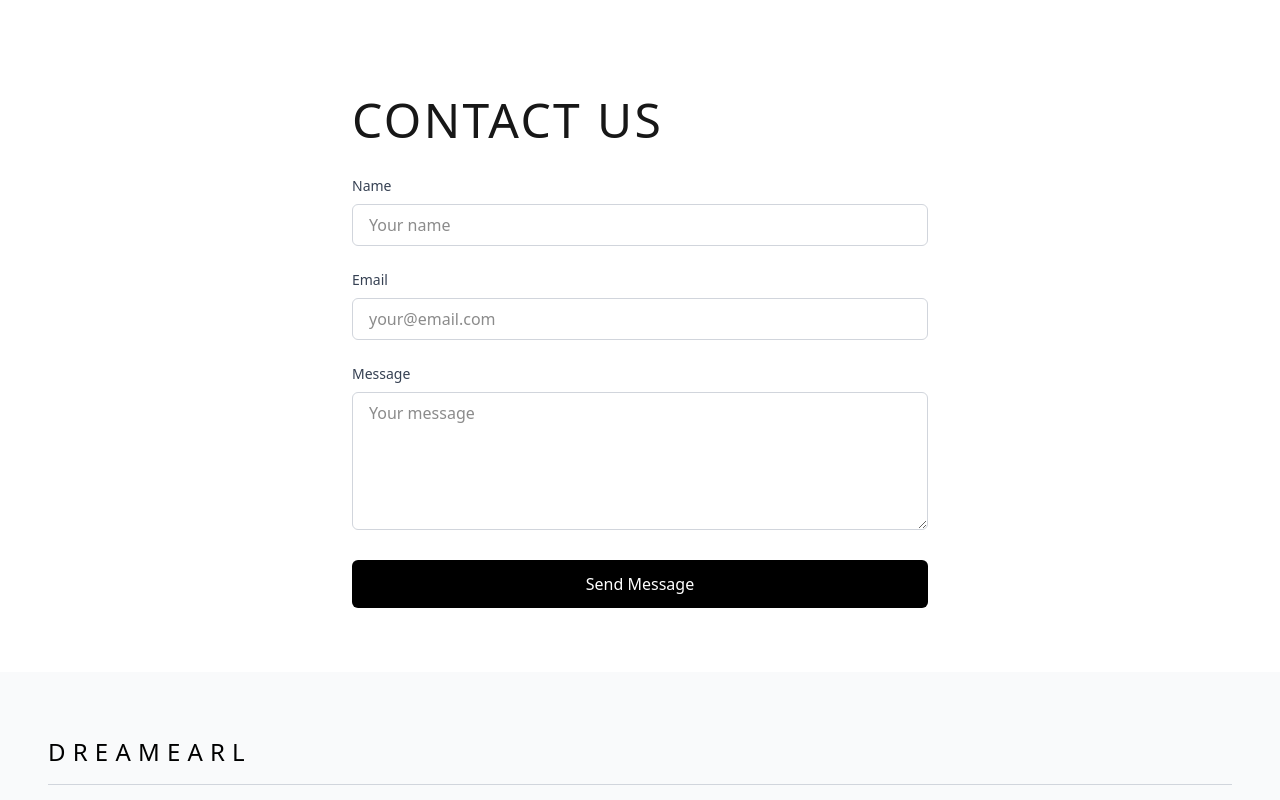
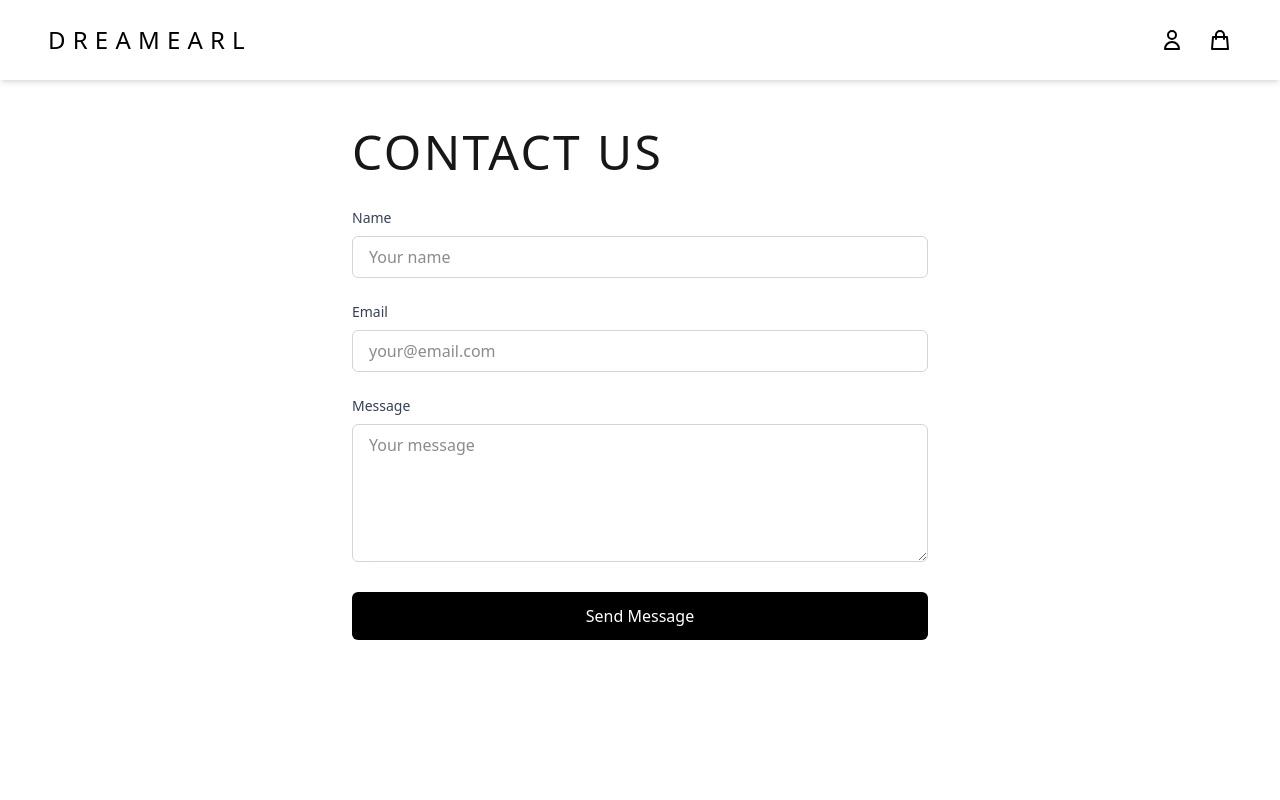
Before and after one commit to DreamEarl/dreamearl, a Next.js app: page /contact in a window 1280 px wide. Shown: the top 800 px of the page. Built offline with nearby package versions, Linux system fonts and the light colour scheme.

Commit message:
Navbar transition

```diff
--- a/app/about/page.tsx
+++ b/app/about/page.tsx
@@ -1,11 +1,7 @@
-import Navbar from "@/components/layout/Navbar";
-import Footer from "@/components/layout/Footer";
-
 export default function AboutPage() {
   return (
     <div className="min-h-screen bg-white">
-      <Navbar />
-      <main className="pt-24 px-6 md:px-12 max-w-4xl mx-auto pb-16">
+      <main className="pt-32 px-6 md:px-12 max-w-4xl mx-auto pb-16">
         <h1 className="text-4xl md:text-5xl font-light tracking-wider mb-8">
           ABOUT US
         </h1>
@@ -20,7 +16,6 @@
           </p>
         </div>
       </main>
-      <Footer />
     </div>
   );
 }
--- a/app/cart/page.tsx
+++ b/app/cart/page.tsx
@@ -1,11 +1,7 @@
-import Navbar from "@/components/layout/Navbar";
-import Footer from "@/components/layout/Footer";
-
 export default function CartPage() {
   return (
     <div className="min-h-screen bg-white">
-      <Navbar />
-      <main className="pt-24 px-6 md:px-12 max-w-4xl mx-auto pb-16">
+      <main className="pt-32 px-6 md:px-12 max-w-4xl mx-auto pb-16">
         <h1 className="text-4xl md:text-5xl font-light tracking-wider mb-8">
           SHOPPING CART
         </h1>
@@ -13,7 +9,6 @@
           <p className="text-gray-500">Your cart is empty</p>
         </div>
       </main>
-      <Footer />
     </div>
   );
 }
--- a/app/contact/page.tsx
+++ b/app/contact/page.tsx
@@ -1,11 +1,7 @@
-import Navbar from "@/components/layout/Navbar";
-import Footer from "@/components/layout/Footer";
-
 export default function ContactPage() {
   return (
     <div className="min-h-screen bg-white">
-      <Navbar />
-      <main className="pt-24 px-6 md:px-12 max-w-2xl mx-auto pb-16">
+      <main className="pt-32 px-6 md:px-12 max-w-2xl mx-auto pb-16">
         <h1 className="text-4xl md:text-5xl font-light tracking-wider mb-8">
           CONTACT US
         </h1>
@@ -60,7 +56,6 @@
           </button>
         </form>
       </main>
-      <Footer />
     </div>
   );
 }
--- a/app/layout.tsx
+++ b/app/layout.tsx
@@ -1,6 +1,7 @@
 import type { Metadata } from "next";
 import { Geist, Geist_Mono } from "next/font/google";
 import "./globals.css";
+import MainLayout from "@/components/layout/MainLayout";
 
 const geistSans = Geist({
   variable: "--font-geist-sans",
@@ -27,7 +28,7 @@
       <body
         className={`${geistSans.variable} ${geistMono.variable} antialiased`}
       >
-        {children}
+        <MainLayout>{children}</MainLayout>
       </body>
     </html>
   );
--- a/app/page.tsx
+++ b/app/page.tsx
@@ -1,13 +1,9 @@
-import Navbar from "@/components/layout/Navbar";
 import Hero from "@/components/home/Hero";
-import Footer from "@/components/layout/Footer";
 
 export default function Home() {
   return (
     <div className="min-h-screen">
-      <Navbar />
       <Hero />
-      <Footer />
     </div>
   );
 }
--- a/app/shop/page.tsx
+++ b/app/shop/page.tsx
@@ -1,11 +1,7 @@
-import Navbar from "@/components/layout/Navbar";
-import Footer from "@/components/layout/Footer";
-
 export default function ShopPage() {
   return (
     <div className="min-h-screen bg-white">
-      <Navbar />
-      <main className="pt-24 px-6 md:px-12 max-w-7xl mx-auto pb-16">
+      <main className="pt-32 px-6 md:px-12 max-w-7xl mx-auto pb-16">
         <h1 className="text-4xl md:text-5xl font-light tracking-wider mb-8">
           SHOP
         </h1>
@@ -14,7 +10,6 @@
           <p className="text-gray-500">Products coming soon...</p>
         </div>
       </main>
-      <Footer />
     </div>
   );
 }
--- a/components/home/Hero.tsx
+++ b/components/home/Hero.tsx
@@ -1,6 +1,20 @@
+"use client";
+
 import Image from "next/image";
+import { useEffect, useState } from "react";
 
 export default function Hero() {
+  const [scrolled, setScrolled] = useState(false);
+
+  useEffect(() => {
+    const handleScroll = () => {
+      setScrolled(window.scrollY > 100);
+    };
+
+    window.addEventListener("scroll", handleScroll);
+    return () => window.removeEventListener("scroll", handleScroll);
+  }, []);
+
   return (
     <section className="relative h-screen w-full">
       {/* Background Image */}
@@ -19,7 +33,11 @@
 
       {/* Content Overlay */}
       <div className="relative z-10 flex flex-col items-center justify-center h-full px-6">
-        <h1 className="text-white text-5xl md:text-7xl lg:text-8xl font-light tracking-[0.3em] text-center">
+        <h1
+          className={`text-white text-5xl md:text-7xl lg:text-8xl font-light tracking-[0.3em] text-center transition-all duration-300 ${
+            scrolled ? "opacity-0 -translate-y-5" : "opacity-100 translate-y-0"
+          }`}
+        >
           DREAMEARL
         </h1>
       </div>
--- /dev/null
+++ b/components/layout/MainLayout.tsx
@@ -0,0 +1,23 @@
+"use client";
+
+import { usePathname } from "next/navigation";
+import Navbar from "./Navbar";
+import Footer from "./Footer";
+import { ReactNode } from "react";
+
+interface MainLayoutProps {
+  children: ReactNode;
+}
+
+export default function MainLayout({ children }: Readonly<MainLayoutProps>) {
+  const pathname = usePathname();
+  const isHomePage = pathname === "/";
+
+  return (
+    <>
+      <Navbar isHomePage={isHomePage} />
+      {children}
+      <Footer />
+    </>
+  );
+}
--- a/components/layout/Navbar.tsx
+++ b/components/layout/Navbar.tsx
@@ -1,23 +1,58 @@
 "use client";
 
-import { MenuIcon, UserIcon, CartIcon } from "@/components/ui/icons";
+import { UserIcon, CartIcon } from "@/components/ui/icons";
+import { useEffect, useState } from "react";
+import Link from "next/link";
 
-export default function Navbar() {
+interface NavbarProps {
+  isHomePage?: boolean;
+}
+
+export default function Navbar({ isHomePage = false }: Readonly<NavbarProps>) {
+  const [scrolled, setScrolled] = useState(false);
+
+  useEffect(() => {
+    if (!isHomePage) return;
+
+    const handleScroll = () => {
+      setScrolled(window.scrollY > 100);
+    };
+
+    window.addEventListener("scroll", handleScroll);
+    return () => window.removeEventListener("scroll", handleScroll);
+  }, [isHomePage]);
+
+  const showLogo = isHomePage ? scrolled : true;
+  const isDark = isHomePage ? scrolled : true;
+
   return (
-    <nav className="absolute top-0 left-0 right-0 z-10 flex items-center justify-between px-6 py-6 md:px-12">
-      {/* Menu Icon */}
-      <button
-        className="text-white hover:opacity-80 transition-opacity"
-        aria-label="Menu"
-      >
-        <MenuIcon />
-      </button>
+    <nav
+      className={`fixed top-0 left-0 right-0 z-50 flex items-center justify-between px-6 py-6 md:px-12 transition-all duration-300 ${
+        isDark ? "bg-white shadow-md" : "bg-transparent"
+      }`}
+    >
+      {/* Left Side - Logo */}
+      <div className="flex items-center">
+        <Link href="/">
+          <h1
+            className={`text-xl md:text-2xl font-light tracking-[0.3em] transition-all duration-300 ${
+              showLogo
+                ? "opacity-100 text-black"
+                : "opacity-0 pointer-events-none text-white"
+            }`}
+          >
+            DREAMEARL
+          </h1>
+        </Link>
+      </div>
 
       {/* Right Icons */}
       <div className="flex items-center gap-6">
         {/* User Icon */}
         <button
-          className="text-white hover:opacity-80 transition-opacity"
+          className={`hover:opacity-80 transition-all duration-300 ${
+            isDark ? "text-black" : "text-white"
+          }`}
           aria-label="Account"
         >
           <UserIcon />
@@ -25,7 +60,9 @@
 
         {/* Shopping Bag Icon */}
         <button
-          className="text-white hover:opacity-80 transition-opacity"
+          className={`hover:opacity-80 transition-all duration-300 ${
+            isDark ? "text-black" : "text-white"
+          }`}
           aria-label="Shopping Cart"
         >
           <CartIcon />
--- a/components/ui/Button.tsx
+++ b/components/ui/Button.tsx
@@ -12,7 +12,7 @@
   fullWidth = false,
   className = "",
   ...props
-}: ButtonProps) {
+}: Readonly<ButtonProps>) {
   const baseStyles =
     "px-6 py-3 rounded-md font-medium transition-colors duration-200";
 
```
